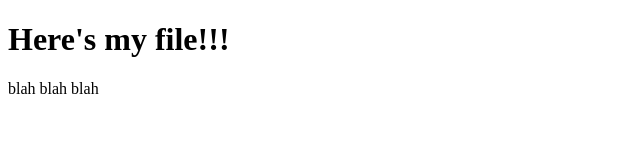
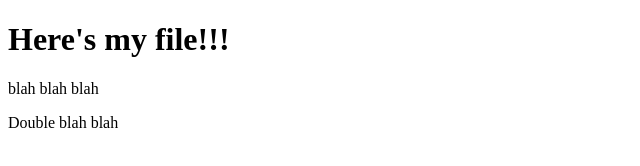
Before and after one commit to jasonfelton7/newProject, a plain HTML site: page index.html in a window 1280 px wide. Shown: the whole page, without its empty margins (0-640 px from the left). Drawn offline with Linux system fonts and the light colour scheme.

Commit message:
changed index.html

```diff
--- a/index.html
+++ b/index.html
@@ -9,5 +9,6 @@
 <body>
     <h1>Here's my file!!!</h1>
     <p>blah blah blah</p>
+    <p>Double blah blah</p>
 </body>
 </html>
```
